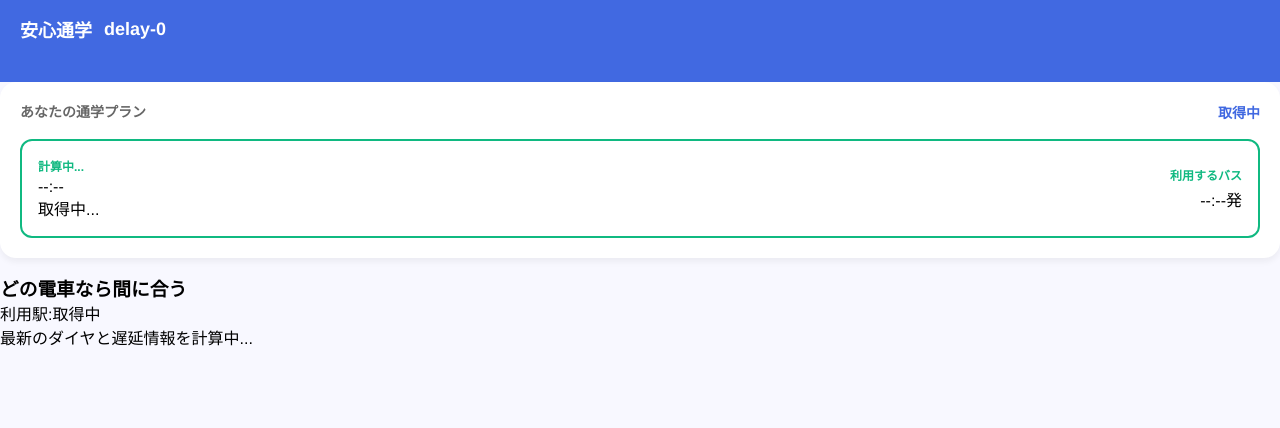
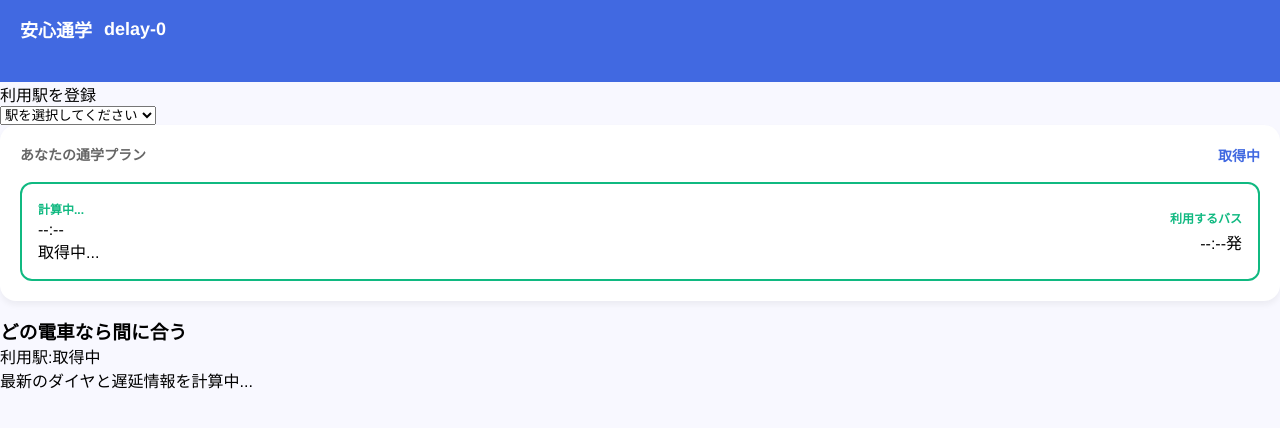
Before and after one commit to star-lord-delay/-delay--, a plain HTML site: page index.html in a window 1280 px wide. Drawn offline with Linux system fonts and the light colour scheme.

Commit message:
利用駅登録を追加

```diff
--- a/index.html
+++ b/index.html
@@ -20,6 +20,16 @@
 
 <!--メインコンテンツ-->
         <main class="main__content">
+
+<!--駅登録-->
+            <div class="station">
+                <label for="stationSelect" class="station__setting">利用駅を登録</label>
+                <div class="station__wrapper">
+                    <select id =stationSelect class="station__select">
+                        <option value="">駅を選択してください</option>
+                    </select>
+                </div>
+            </div>
 
 <!--プラン-->
             <div class="plan">
```
